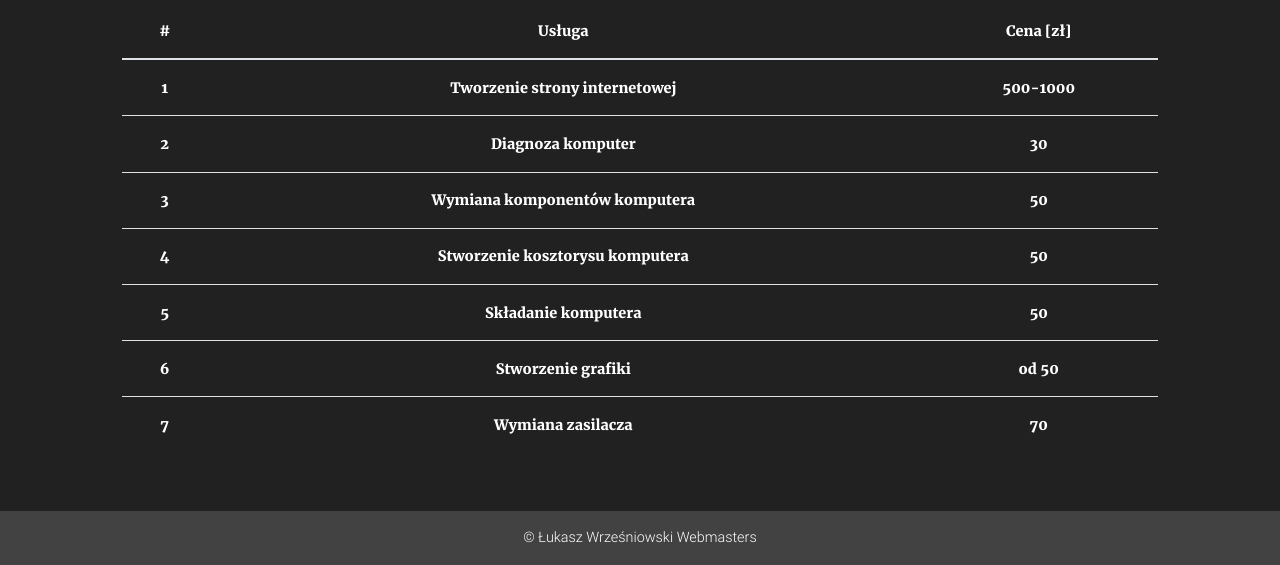
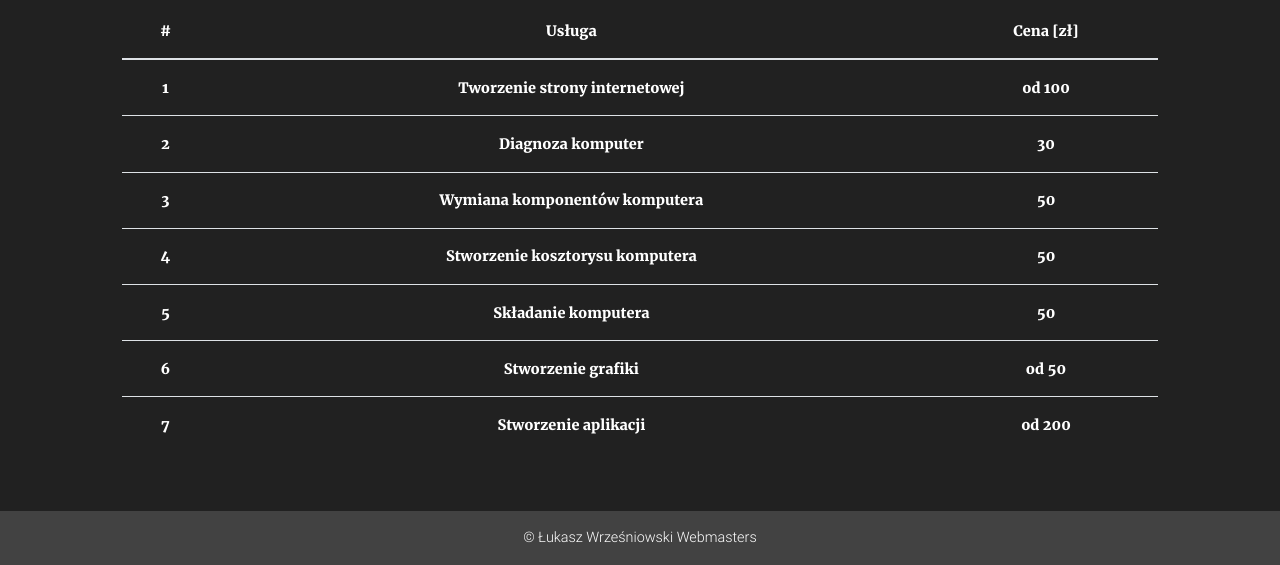
Before and after one commit to plugin10/Lukas, a plain HTML site: page content/services.html in a window 1280 px wide. Shown: the part 639-1204 px from the top of the page. Drawn offline with Linux system fonts and the light colour scheme; files whose address does not match are found by name.

Commit message:
Update services.html

```diff
--- a/content/services.html
+++ b/content/services.html
@@ -90,7 +90,7 @@ aria-controls="navbarSupportedContent" aria-expanded="false" aria-label="Toggle
 					<tr>
 						<th scope="row">1</th>
 						<td>Tworzenie strony internetowej</td>
-						<td>500-1000</td>
+						<td>od 100</td>
 					</tr>
 					<tr>
 						<th scope="row">2</th>
@@ -119,8 +119,8 @@ aria-controls="navbarSupportedContent" aria-expanded="false" aria-label="Toggle
 					</tr>
 					<tr>
 						<th scope="row">7</th>
-						<td>Wymiana zasilacza</td>
-						<td>70</td>
+						<td>Stworzenie aplikacji</td>
+						<td>od 200</td>
 					</tr>
 					</tbody>
 				</table>
```
